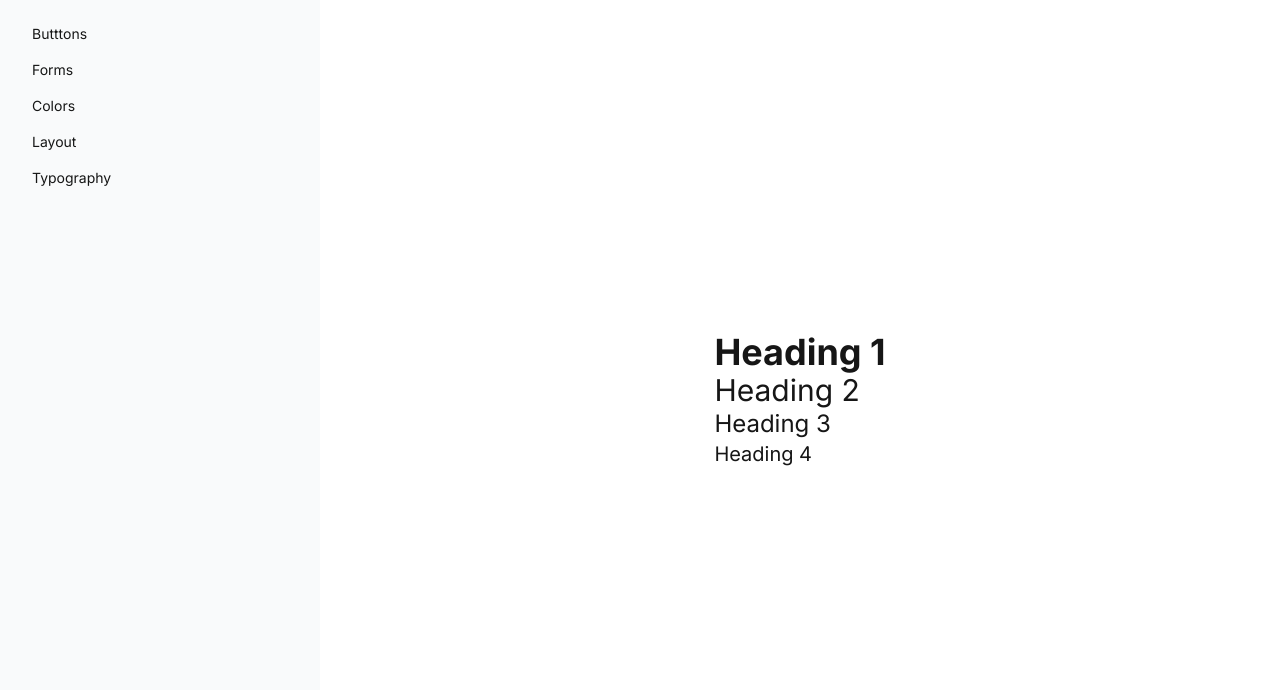
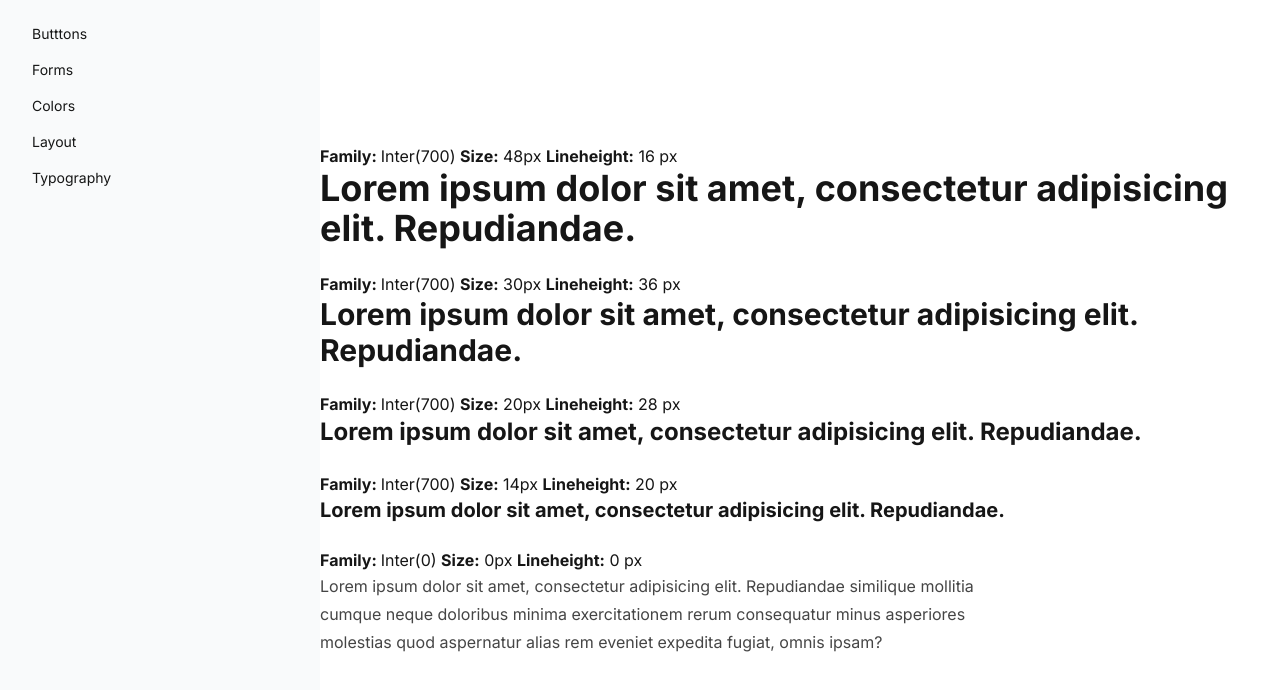
Before and after one commit to Infinite-Loopers2024/slow-chat-final, a Next.js app: page /design-system/typography in a window 1280 px wide. Shown: the top 690 px of the page. Built offline with nearby package versions, Linux system fonts and the light colour scheme.

Commit message:
update typography page
Co-authored-by: Mårten Söderlind <marten.soderlind@appliedtechnology.se>
Co-authored-by: Love <ali.mohseni05@yahoo.se>
Co-authored-by: Adrienn <apozsgai97@gmail.com>

```diff
--- a/src/app/design-system/typography/page.tsx
+++ b/src/app/design-system/typography/page.tsx
@@ -1,10 +1,56 @@
-export default function Typography(){
- return (
-   <div>
-     <h1 className="text-4xl font-bold">Heading 1</h1>
-     <h2 className="text-3xl">Heading 2</h2>
-     <h3 className="text-2xl">Heading 3</h3>
-     <h4 className="text-xl">Heading 4</h4>
-   </div>
- );
+export default function Typography() {
+  return (
+    <div>
+      <div>
+        <p>
+          <strong>Family:{"  "}</strong> Inter(700){"  "}
+          <strong>Size:</strong> 48px <strong>Lineheight:</strong> 16 px{" "}
+        </p>
+        <h1 className="text-4xl font-bold">
+          Lorem ipsum dolor sit amet, consectetur adipisicing elit. Repudiandae.
+        </h1>
+      </div>
+      <br />
+      <div>
+        <p>
+          <strong>Family:{"  "}</strong> Inter(700){"  "}
+          <strong>Size:</strong> 30px <strong>Lineheight:</strong> 36 px{" "}
+        </p>
+        <h2 className="text-3xl font-bold">
+          Lorem ipsum dolor sit amet, consectetur adipisicing elit. Repudiandae.
+        </h2>
+      </div>
+      <br />
+      <div>
+        <p>
+          <strong>Family:{"  "}</strong> Inter(700){"  "}
+          <strong>Size:</strong> 20px <strong>Lineheight:</strong> 28 px{" "}
+        </p>
+        <h3 className="text-2xl font-bold">
+          Lorem ipsum dolor sit amet, consectetur adipisicing elit. Repudiandae.
+        </h3>
+      </div>
+      <br />
+      <div>
+        <p>
+          <strong>Family:{"  "}</strong> Inter(700){"  "}
+          <strong>Size:</strong> 14px <strong>Lineheight:</strong> 20 px{" "}
+        </p>
+        <h4 className="text-xl font-bold">
+          Lorem ipsum dolor sit amet, consectetur adipisicing elit. Repudiandae.
+        </h4>
+      </div>
+      <br />
+      <p>
+          <strong>Family:{"  "}</strong> Inter(0){"  "}
+          <strong>Size:</strong> 0px <strong>Lineheight:</strong> 0 px{" "}
+        </p>
+      <p className="prose">
+        Lorem ipsum dolor sit amet, consectetur adipisicing elit. Repudiandae
+        similique mollitia cumque neque doloribus minima exercitationem rerum
+        consequatur minus asperiores molestias quod aspernatur alias rem eveniet
+        expedita fugiat, omnis ipsam?
+      </p>
+    </div>
+  );
 }
--- a/src/features/chat/components/navbar.tsx
+++ b/src/features/chat/components/navbar.tsx
@@ -4,7 +4,7 @@ export function Navbar() {
   return (
     <nav className="navbar bg-primary">
       <div className="flex-1">
-        <Link className="btn btn-ghost text-lg p-1 " href=".">
+        <Link className="btn btn-ghost text-lg p-1 font-bold" href=".">
           ChatChill
         </Link>
       </div>
```
